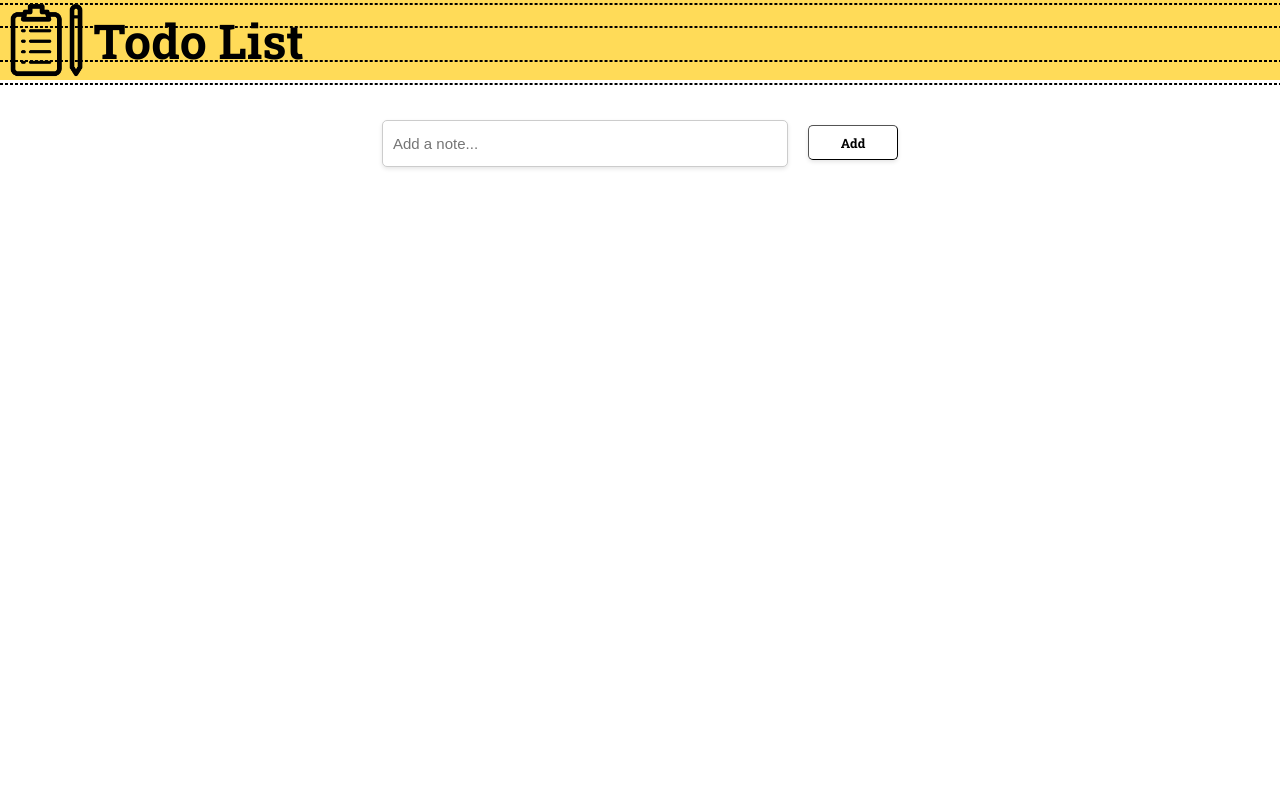
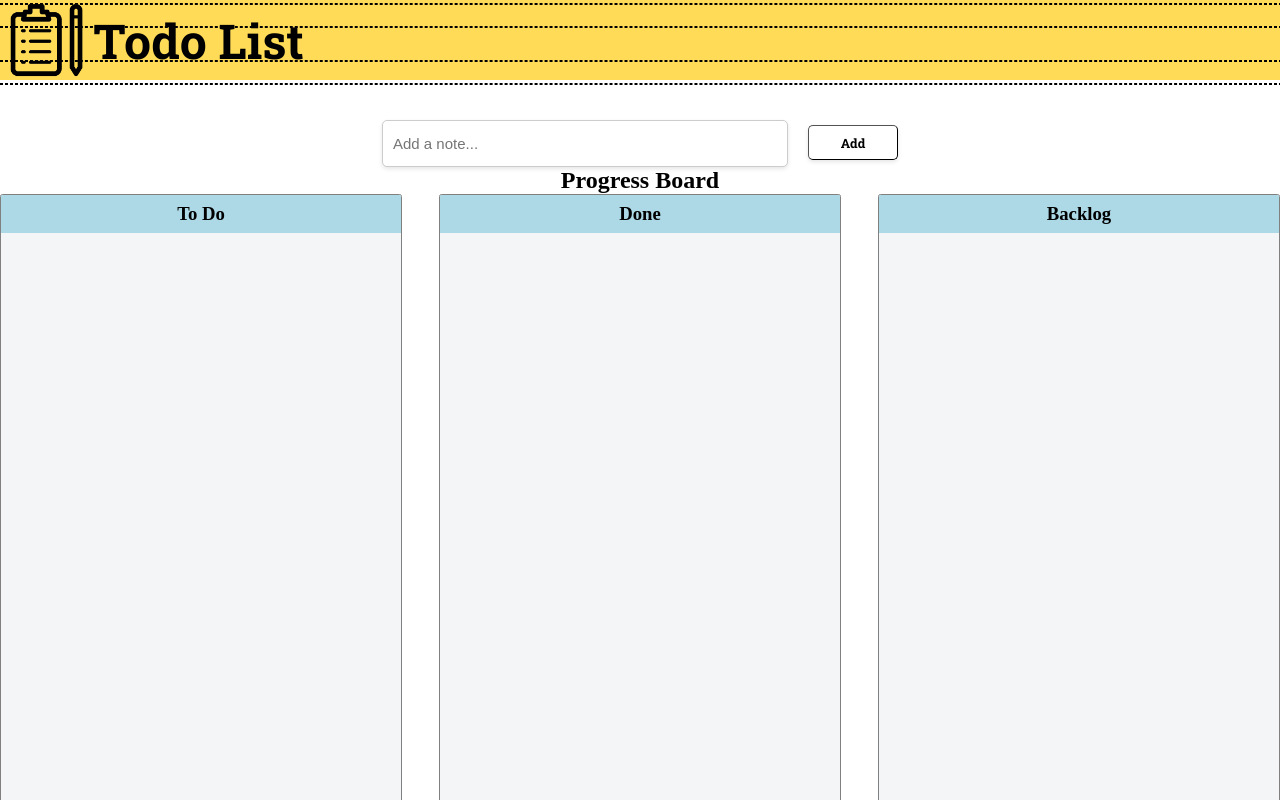
Before and after one commit to rahmanMian/SnapTask, a React (Vite) app in the folder todo-app/: page / in a window 1280 px wide. Shown: the top 800 px of the page. Built offline with nearby package versions, Linux system fonts and the light colour scheme.

Commit message:
need to fix on dragend

```diff
--- a/todo-app/package.json
+++ b/todo-app/package.json
@@ -14,6 +14,7 @@
     "react-beautiful-dnd": "^13.1.1",
     "react-dom": "^18.2.0",
     "react-icons": "^5.0.1",
+    "styled-components": "^6.1.8",
     "uuid": "^9.0.1"
   },
   "devDependencies": {
--- a/todo-app/src/App.jsx
+++ b/todo-app/src/App.jsx
@@ -4,6 +4,7 @@
 import todoLogo from "./assets/todologo.png";
 import { Note } from "./Note";
 import { DragDropContext, Droppable, Draggable } from 'react-beautiful-dnd';
+import KanbanBoard from "./Kanban";
 
 export default function App() {
     const [notebullet, updateNoteBullet] = useState([]);
@@ -45,7 +46,8 @@
     function addNote(title) {
         const newNote = {
             id: uuidv4(), // Generate unique ID for note
-            title: title
+            title: title,
+            status: "To Do"
         };
         setNotes(prevNotes => [...prevNotes, newNote]);
         setCount(prevCount => prevCount + 1);
@@ -114,6 +116,7 @@
 
     return (
         <>
+
             <div className="headContainer">
                 <div className="lineGrid">
                     <hr />
@@ -128,49 +131,13 @@
                 <NewTodoForm setCount={setCount} addNote={addNote} />
             </div>
 
-            <DragDropContext onDragEnd={handleOnDragEnd}>
-                <div className="noteContainer">
-                    <Droppable droppableId="dropNotes">
-                        {(provided) => (
-                            <div
-                                className="NoteList"
-                                {...provided.droppableProps}
-                                ref={provided.innerRef}
-                            >
-                                {notes.map((note, index) => (
-                                    <Draggable
-                                        key={note.id}
-                                        draggableId={note.id}
-                                        index={index}
-                                    >
-                                        {(provided) => (
-                                            <div className="no"
-                                                ref={provided.innerRef}
-                                                {...provided.draggableProps}
-                                                {...provided.dragHandleProps}
-                                            >
-                                                <Note
-                                                    key={note.id}
-                                                    note={note}
-                                                    deleteNote={deleteNote}
+                         <KanbanBoard notes={notes}  deleteNote={deleteNote}
                                                     editNote={editNote}
                                                     todos={todos}
                                                     addTodo={addTodo}
                                                     toggleTodo={toggleTodo}
                                                     deleteTodo={deleteTodo}
-                                                    editTodo={editTodo}
-                                                />
-                                            </div>
-                                        )}
-                                    </Draggable>
-                                ))}
-                                {provided.placeholder}
-                            </div>
-                        )}
-                    </Droppable>
-                </div>
-                </DragDropContext>
-
+                                                    editTodo={editTodo}/>
         </>
     );
 }
--- /dev/null
+++ b/todo-app/src/Column.jsx
@@ -0,0 +1,69 @@
+import React from 'react'
+import {Droppable} from "react-beautiful-dnd";
+import styled from "styled-components";
+import { Note } from "./Note";
+
+
+const Container = styled.div`
+    background-color: #f4f5f7;
+    border-radius: 2.5px;
+    width: 400px;
+    height: 900px;
+    overflow-y: scroll;
+    -ms-overflow-style: none;
+    scrollbar-width: none;
+    border: 1px solid gray;
+`;
+
+
+const Title = styled.h3`
+    padding: 8px;
+    background-color: pink;
+    text-align: center;
+`;
+
+const TaskList = styled.div`
+    padding: 3px;
+    transistion: background-color 0.2s ease;
+    background-color: #f4f5f7;
+    flex-grow: 1;
+    min-height: 100px;
+`;
+
+export default function Column({title, tasks, id, notes,deleteNote,editNote,todos,addTodo,toggleTodo,deleteTodo,editTodo}) {
+  return (
+  <Container className='column'>
+        <Title
+        style={{
+            backgroundColor: "lightblue",
+            position: "stick",
+        }}
+        >
+            {title}
+        </Title>
+        <Droppable droppableId={id}>
+                {(provided, snapshot) => (
+                    <TaskList
+                        ref={provided.innerRef}
+                        {...provided.droppableProps}
+                        isDraggingOver={snapshot.isDraggingOver}
+                    >
+                        {notes.map((note, index) => (
+                            <Note  key={note.id}
+                            note={note}
+                            deleteNote={deleteNote}
+                            editNote={editNote}
+                            todos={todos}
+                            addTodo={addTodo}
+                            toggleTodo={toggleTodo}
+                            deleteTodo={deleteTodo}
+                            editTodo={editTodo}
+                            index={index}/>
+                        ))}
+                        {provided.placeholder}
+                    </TaskList>
+                )}
+            </Droppable>
+  </Container>
+  );
+}
--- /dev/null
+++ b/todo-app/src/Kanban.jsx
@@ -0,0 +1,153 @@
+import React, { useState, useEffect } from "react";
+import { DragDropContext } from 'react-beautiful-dnd';
+import Column from "./Column";
+
+export default function KanbanBoard({ notes, deleteNote, editNote, todos, addTodo, toggleTodo, deleteTodo, editTodo }) {
+    const [toDoNotes, setToDoNotes] = useState([]);
+    const [doneNotes, setDoneNotes] = useState([]);
+    const [backlogNotes, setBacklogNotes] = useState([]);
+
+    // Initialize the notes in the respective columns
+    useEffect(() => {
+        const toDo = notes.filter(note => note.status === "To Do");
+        const done = notes.filter(note => note.status === "Done");
+        const backlog = notes.filter(note => note.status === "Backlog");
+
+        setToDoNotes(toDo);
+        setDoneNotes(done);
+        setBacklogNotes(backlog);
+    }, [notes]);
+
+    const handleDragEnd = (result) => {
+        const { destination, source, draggableId } = result;
+
+        // If dropped outside the list, return
+        if (!destination) return;
+
+        // If dropped in the same column and position, return
+        if (source.droppableId === destination.droppableId && source.index === destination.index) return;
+
+        // Find the dragged note
+        const draggedNote = notes.find(note => note.id === draggableId);
+        if (!draggedNote) return;
+
+        // Update the status of the dragged note based on the destination column
+        let updatedStatus;
+        switch (destination.droppableId) {
+            case "to-do":
+                updatedStatus = "To Do";
+                break;
+            case "done":
+                updatedStatus = "Done";
+                break;
+            case "backlog":
+                updatedStatus = "Backlog";
+                break;
+            default:
+                break;
+        }
+
+        // Update the status and order of the dragged note
+        const updatedNotes = notes.map(note => {
+            if (note.id === draggedNote.id) {
+                return { ...note, status: updatedStatus };
+            } else {
+                return note;
+            }
+        });
+
+        // Reorder the notes within the source and destination columns
+        const sourceColumn = updatedNotes.filter(note => note.status === draggedNote.status);
+        const destinationColumn = source.droppableId === destination.droppableId ? sourceColumn : updatedNotes.filter(note => note.status === updatedStatus);
+        const updatedSource = Array.from(sourceColumn);
+        const updatedDestination = Array.from(destinationColumn);
+        updatedSource.splice(source.index, 1);
+        updatedDestination.splice(destination.index, 0, draggedNote);
+
+        // Update the state of notes
+        const updatedNotesAfterReorder = updatedNotes.map(note => {
+            if (updatedSource.find(n => n.id === note.id)) {
+                return updatedSource.find(n => n.id === note.id);
+            } else if (updatedDestination.find(n => n.id === note.id)) {
+                return updatedDestination.find(n => n.id === note.id);
+            } else {
+                return note;
+            }
+        });
+
+        // Update the state of notes
+        setNotes(updatedNotesAfterReorder);
+
+        // Update the state of columns
+        switch (source.droppableId) {
+            case "to-do":
+                setToDoNotes(updatedSource);
+                break;
+            case "done":
+                setDoneNotes(updatedSource);
+                break;
+            case "backlog":
+                setBacklogNotes(updatedSource);
+                break;
+            default:
+                break;
+        }
+        switch (destination.droppableId) {
+            case "to-do":
+                setToDoNotes(updatedDestination);
+                break;
+            case "done":
+                setDoneNotes(updatedDestination);
+                break;
+            case "backlog":
+                setBacklogNotes(updatedDestination);
+                break;
+            default:
+                break;
+        }
+    };
+
+    return (
+        <DragDropContext onDragEnd={handleDragEnd}>
+            <h2 style={{ textAlign: "center" }}>Progress Board</h2>
+            <div style={{ display: "flex", justifyContent: "space-between", alignItems: "center", flexDirection: "row" }}>
+                <Column
+                    title="To Do"
+                    id="to-do"
+                    notes={toDoNotes}
+                    deleteNote={deleteNote}
+                    editNote={editNote}
+                    todos={todos}
+                    addTodo={addTodo}
+                    toggleTodo={toggleTodo}
+                    deleteTodo={deleteTodo}
+                    editTodo={editTodo}
+                />
+                <Column
+                    title="Done"
+                    id="done"
+                    notes={doneNotes}
+                    deleteNote={deleteNote}
+                    editNote={editNote}
+                    todos={todos}
+                    addTodo={addTodo}
+                    toggleTodo={toggleTodo}
+                    deleteTodo={deleteTodo}
+                    editTodo={editTodo}
+                />
+                <Column
+                    title="Backlog"
+                    id="backlog"
+                    notes={backlogNotes}
+                    deleteNote={deleteNote}
+                    editNote={editNote}
+                    todos={todos}
+                    addTodo={addTodo}
+                    toggleTodo={toggleTodo}
+                    deleteTodo={deleteTodo}
+                    editTodo={editTodo}
+                />
+            </div>
+        </DragDropContext>
+    );
+}
--- a/todo-app/src/Note.jsx
+++ b/todo-app/src/Note.jsx
@@ -5,13 +5,13 @@
 import { NoteTitle } from './NoteTitle';
 import React, { useState } from 'react';
 
-export function Note({note, deleteNote, editNote,todos, addTodo, toggleTodo, deleteTodo, editTodo}){
+export function Note({note, deleteNote, editNote,todos, addTodo, toggleTodo, deleteTodo, editTodo, index}){
 
 
 
     return <div>
 
-     <NoteTitle {...note} title = {note.title} key = {note.id} deleteNote={deleteNote} editNote = {editNote} todos={todos} addTodo={addTodo} toggleTodo={toggleTodo} deleteTodo={deleteTodo} editTodo={editTodo} />
+     <NoteTitle {...note} title = {note.title} key = {note.id} deleteNote={deleteNote} editNote = {editNote} todos={todos} addTodo={addTodo} toggleTodo={toggleTodo} deleteTodo={deleteTodo} editTodo={editTodo} index={index} />
 
 
 
```
Also changed, not shown: todo-app/src/NoteTitle.jsx (+9 -1 lines), 1 other file (tests, documents, lock files or other folders).
